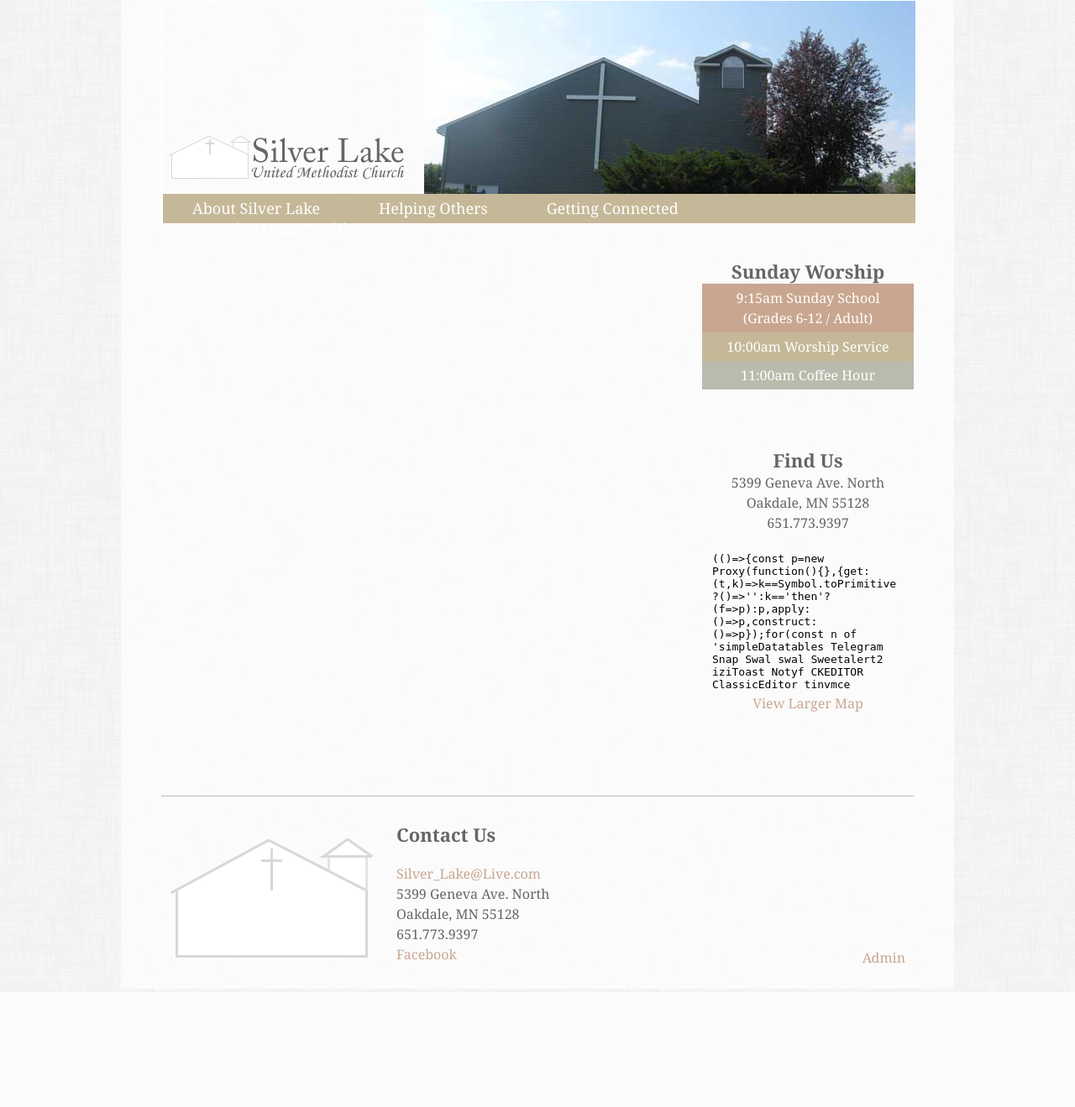
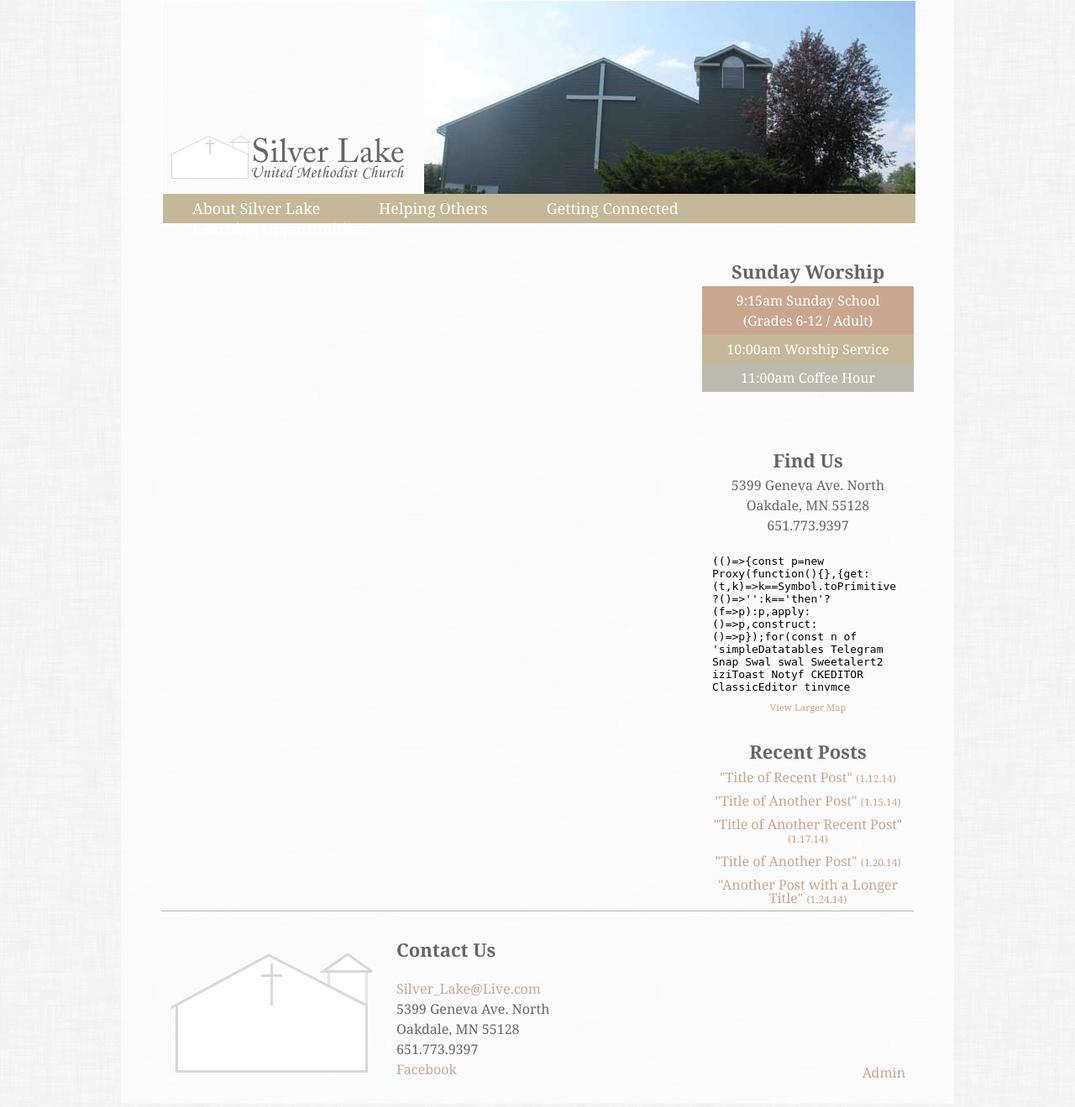
Before and after one commit to Dostoy320/SLUMC, a PHP site: page /message.php in a window 1280 px wide. Shown: the part 21-1340 px from the top of the page at 84% size. Before the commit the page ends 1203 px from the top, so only its background shows below. Run offline with PHP 8.4, Linux system fonts and the light colour scheme; some libraries are stand-ins or nearby versions.

Commit message:
Framed out and styled unordered list for Mary's recent posts.

```diff
--- a/css/silver.css
+++ b/css/silver.css
@@ -414,12 +414,13 @@
 
 #sidebar h4 {
 	text-align: center;
+	padding-bottom: 3px;
 }
 
 /***********
 div with worship schedule
 ************/
-#worship {
+#worship, #posts {
 	width: 100%;
 	float: right;
 	/*border: solid 1px #666;*/
@@ -427,13 +428,12 @@
 }
 
 
-#worship ul {
+#worship ul, #posts ul {
 	width: 100%;
 
 }
 
-
-#worship ul li {
+#worship li, #posts li {
 	list-style: none;
 	color: #fff;
 	text-align:center;
@@ -469,6 +469,10 @@
 #findus p {
 	text-align: center;
 
+}
+
+#findus span {
+	font-size: 11px;
 }
 
 #findus p a {
@@ -517,7 +521,26 @@
 
 }
 
+/*******************
+Message from Mary posts
+*******************/
 
+#posts {
+	float: right;
+	padding-top: 25px;
+}
+
+#posts span {
+	font-size: 12px;
+}
+
+#posts li {
+	line-height: 16px;
+}
+
+/***************
+Form styling
+**************/
 
 form label {
 	width: 235px;
--- a/message.php
+++ b/message.php
@@ -24,9 +24,20 @@
                 <p>651.773.9397</p>
                 <div class="map">
                 <iframe id="gmap" width="225" height="175" frameborder="0" scrolling="no" marginheight="0" marginwidth="0" src="http://maps.google.com/maps?f=q&amp;source=embed&amp;hl=en&amp;geocode=&amp;q=5399+Geneva+Avenue+North+Oakdale,+Minnesota+55128&amp;aq=&amp;sll=44.934383,-93.112741&amp;sspn=0.067201,0.169086&amp;t=m&amp;ie=UTF8&amp;hq=&amp;hnear=5399+Geneva+Ave+N,+Oakdale,+Minnesota+55128&amp;z=14&amp;ll=45.026986,-92.983909&amp;output=embed"></iframe>
-                <p><a href="http://maps.google.com/maps?f=q&amp;source=embed&amp;hl=en&amp;geocode=&amp;q=5399+Geneva+Avenue+North+Oakdale,+Minnesota+55128&amp;aq=&amp;sll=44.934383,-93.112741&amp;sspn=0.067201,0.169086&amp;t=h&amp;ie=UTF8&amp;hq=&amp;hnear=5399+Geneva+Ave+N,+Oakdale,+Minnesota+55128&amp;z=14&amp;ll=45.026986,-92.983909" target="_blank">View Larger Map</a></p>
+                <p><a href="http://maps.google.com/maps?f=q&amp;source=embed&amp;hl=en&amp;geocode=&amp;q=5399+Geneva+Avenue+North+Oakdale,+Minnesota+55128&amp;aq=&amp;sll=44.934383,-93.112741&amp;sspn=0.067201,0.169086&amp;t=h&amp;ie=UTF8&amp;hq=&amp;hnear=5399+Geneva+Ave+N,+Oakdale,+Minnesota+55128&amp;z=14&amp;ll=45.026986,-92.983909" target="_blank"><span>View Larger Map</span></a></p>
                </div> <!--end map-->
 			   </div> <!-- /findus -->
+
+         <div id="posts">
+         	 <h4>Recent Posts</h4>
+         	<ul>
+            	<li><a href="#">"Title of Recent Post" <span>(1.12.14)</span></a></li>
+                <li><a href="#">"Title of Another Post" <span>(1.15.14)</span></a></li>
+                <li><a href="#">"Title of Another Recent Post" <span>(1.17.14)</span></a></li>
+                <li><a href="#">"Title of Another Post" <span>(1.20.14)</span></a></li>
+                <li><a href="#">"Another Post with a Longer Title" <span>(1.24.14)</span></a></li>
+            </ul>
+         </div>
 
     </div> <!--end sidebar-->
 
```
